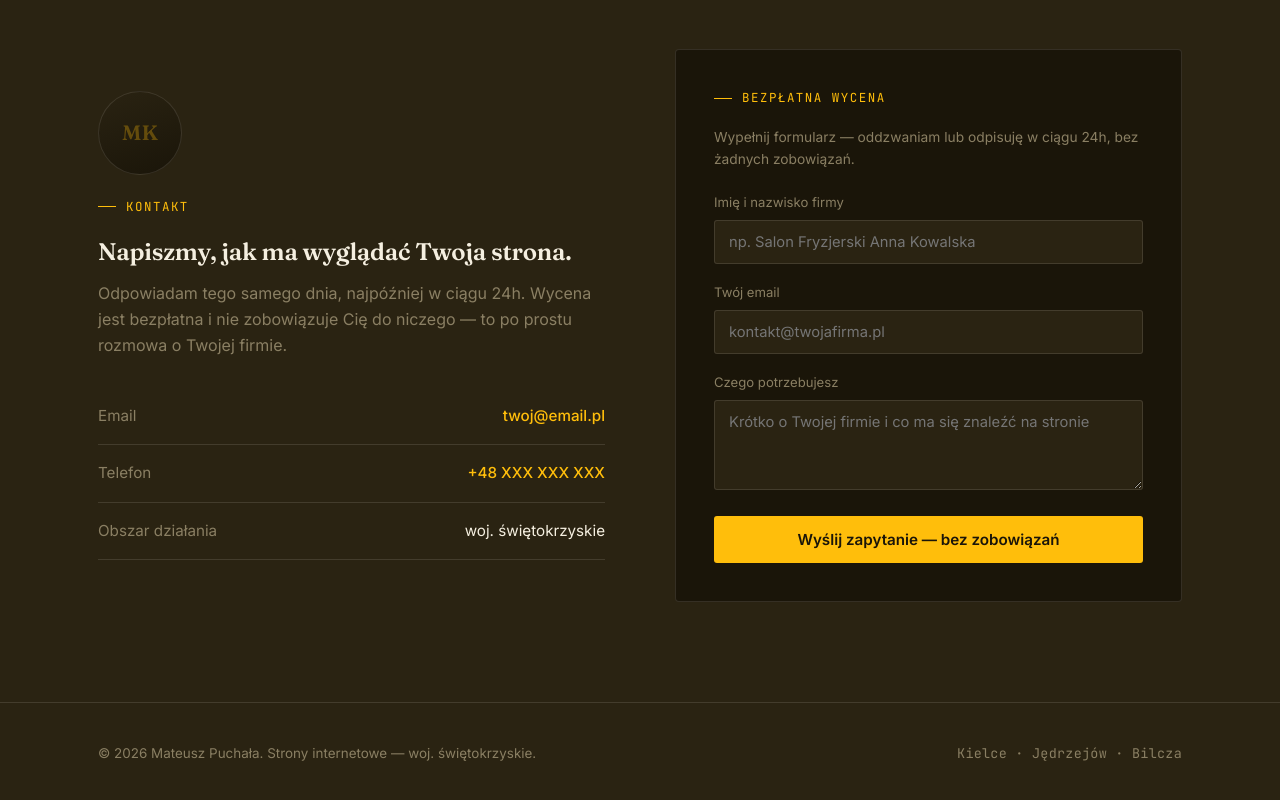
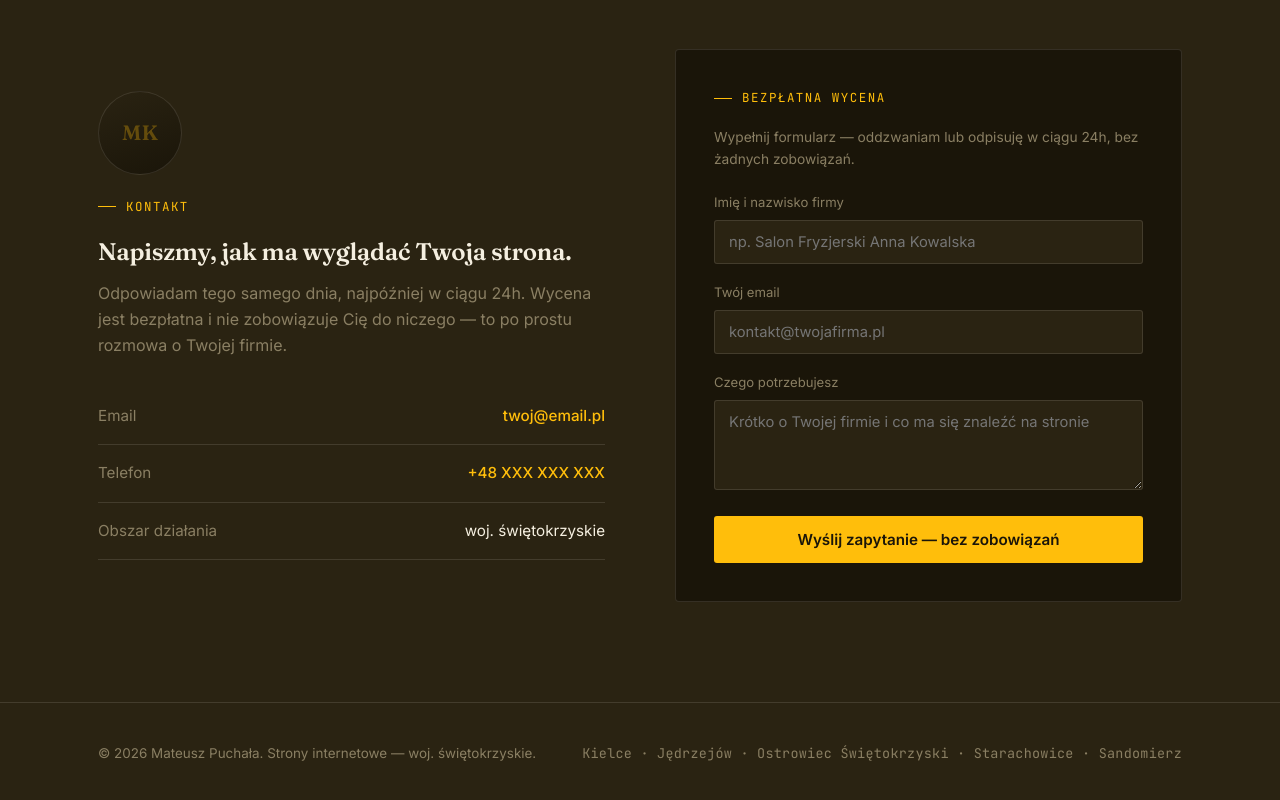
Before and after one commit to mateuszpuchala86-bit/mateusz-pucha-a, a plain HTML site: page index.html in a window 1280 px wide. Shown: the part 6887-7687 px from the top of the page. Drawn offline with Linux system fonts and the light colour scheme.

Commit message:
zmiana zakresu meiscowości

```diff
--- a/index.html
+++ b/index.html
@@ -1175,7 +1175,7 @@
 <footer>
   <div class="wrap">
     <span>© 2026 Mateusz Puchała. Strony internetowe — woj. świętokrzyskie.</span>
-    <span class="mono">Kielce · Jędrzejów · Bilcza</span>
+    <span class="mono">Kielce · Jędrzejów · Ostrowiec Świętokrzyski · Starachowice · Sandomierz</span>
   </div>
 </footer>
 
```
Also changed, not shown: images/og-image.png.
